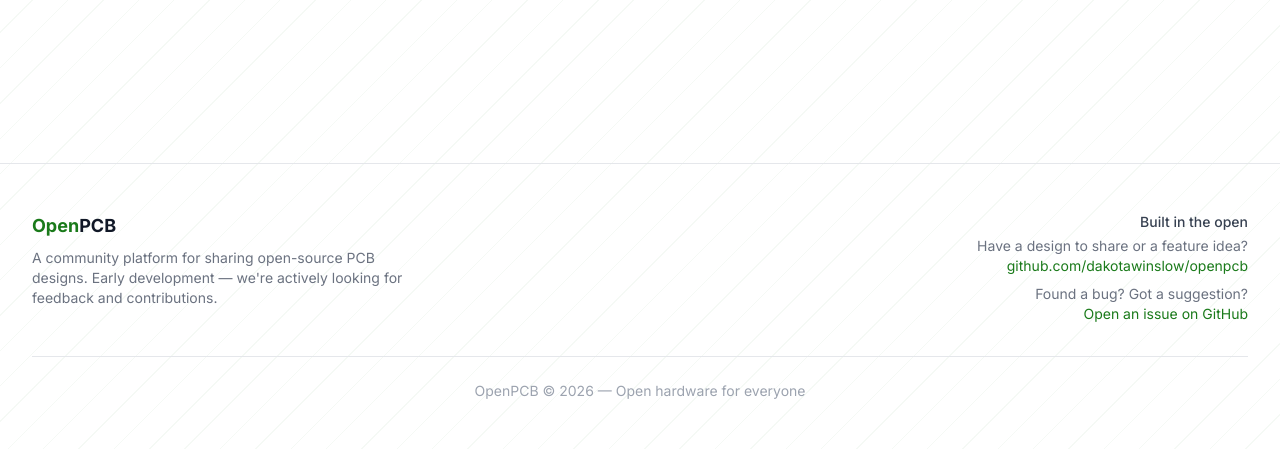
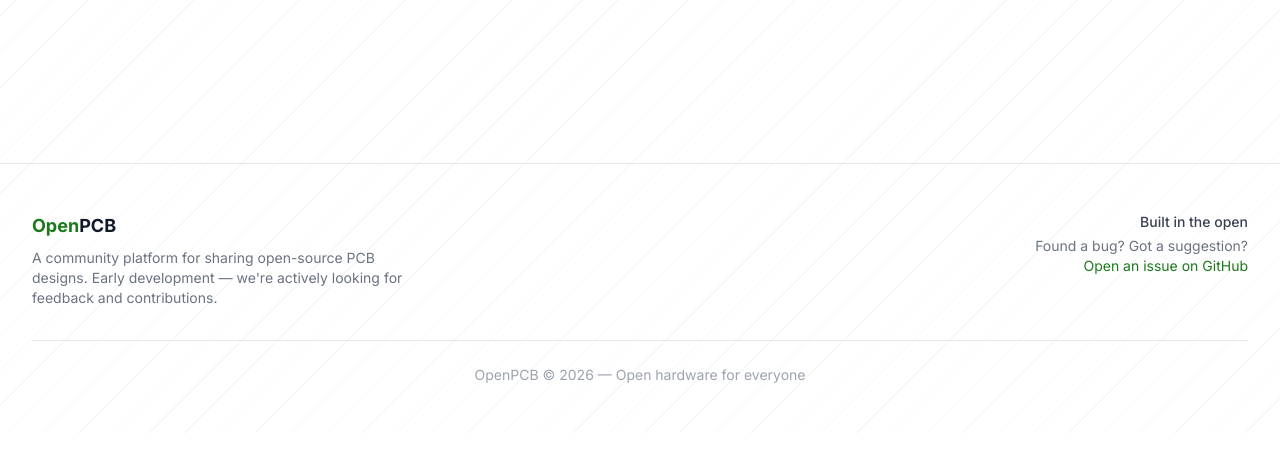
Before and after one commit to dakotawinslow/openpcb, a Django app: page / in a window 1280 px wide. Shown: the part 1489-1938 px from the top of the page. After the commit the page ends 1872 px from the top, so only its background shows below. Run offline with Django 5.2, Linux system fonts and the light colour scheme; data that the repository does not hold is empty; some libraries are stand-ins or nearby versions.

Commit message:
Drop redundant repo link from footer, keep issues link
Co-Authored-By: Claude Sonnet 4.6 <noreply@anthropic.com>

```diff
--- a/core/templates/core/base.html
+++ b/core/templates/core/base.html
@@ -184,10 +184,6 @@
 
         <div class="sm:text-right">
           <p class="text-sm font-medium text-gray-700 dark:text-gray-300 mb-1">Built in the open</p>
-          <p class="text-sm text-gray-500 dark:text-gray-400 mb-2">
-            Have a design to share or a feature idea?<br>
-            <a href="https://github.com/dakotawinslow/openpcb" class="text-brand-600 dark:text-brand-400 hover:underline">github.com/dakotawinslow/openpcb</a>
-          </p>
           <p class="text-sm text-gray-500 dark:text-gray-400">
             Found a bug? Got a suggestion?<br>
             <a href="https://github.com/dakotawinslow/openpcb/issues" class="text-brand-600 dark:text-brand-400 hover:underline">Open an issue on GitHub</a>
```
